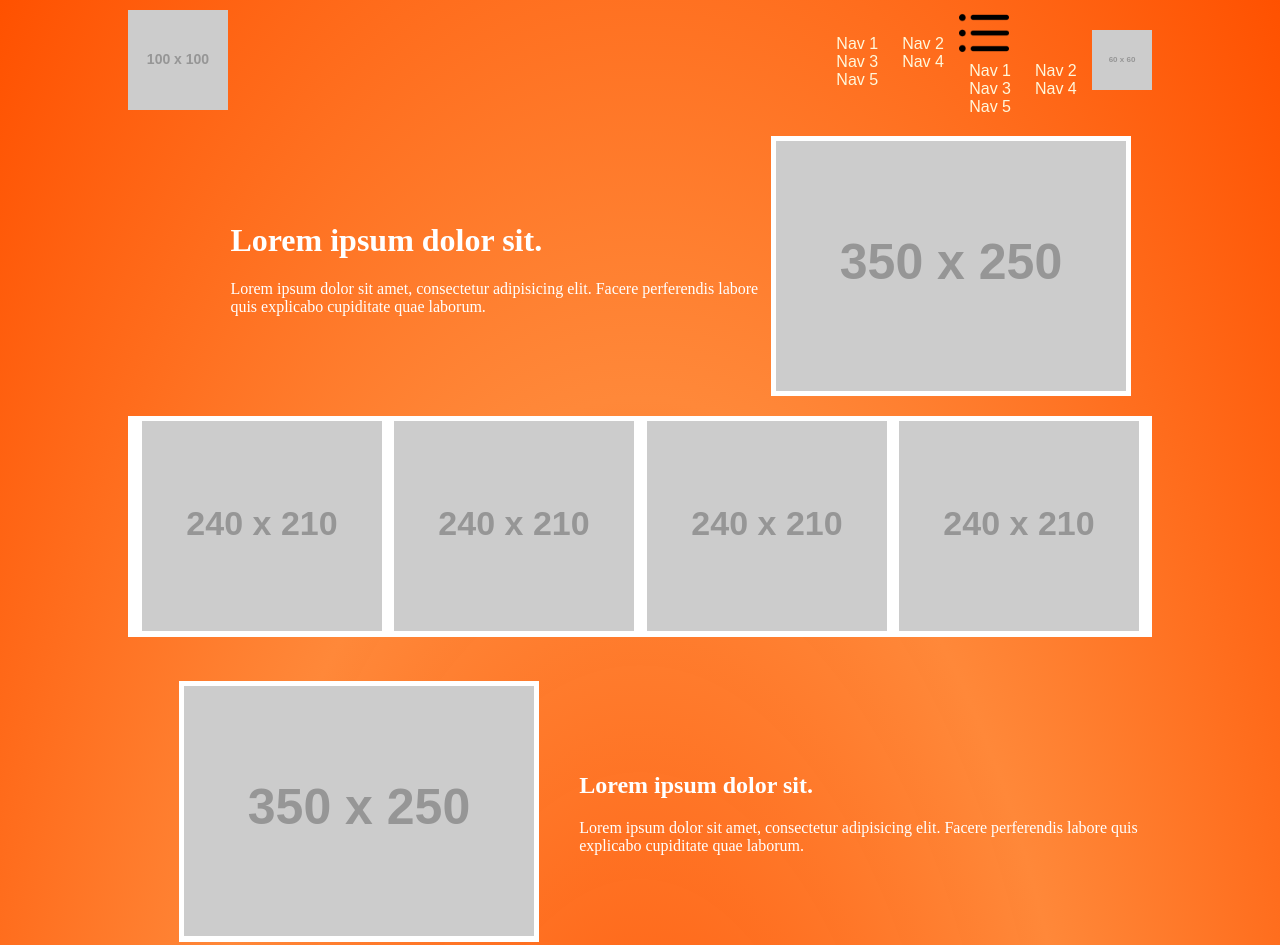
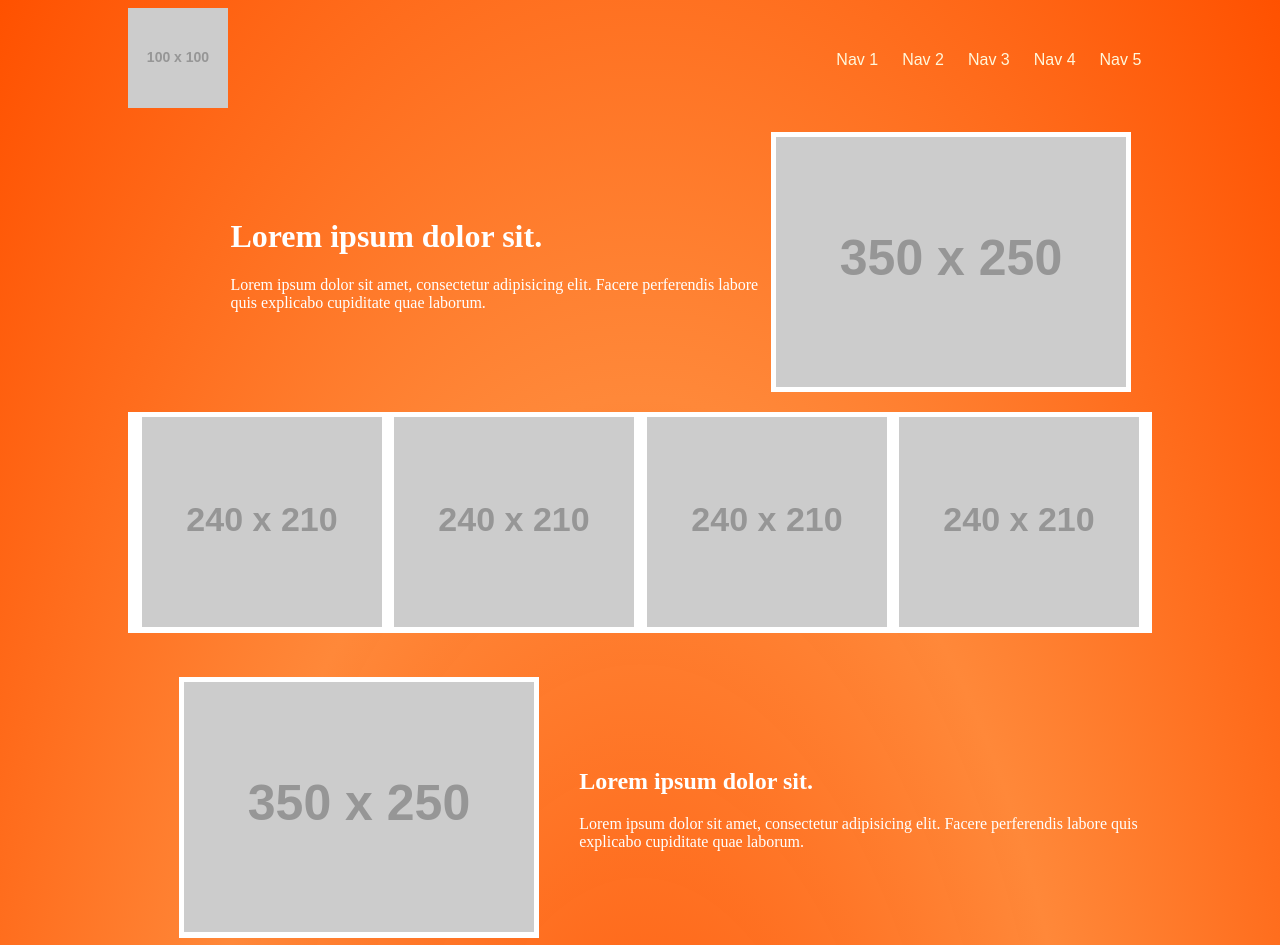
Before and after one commit to hkarthikraj01/Website, a plain HTML site: page Website/index1.html in a window 1280 px wide. Shown: the top 945 px of the page. Drawn offline with Linux system fonts and the light colour scheme; placeholder pictures from the web are drawn by us.

Commit message:
Update index1.html

```diff
--- a/Website/index1.html
+++ b/Website/index1.html
@@ -26,7 +26,7 @@
                 <a href="">Nav 4</a>
                 <a href="">Nav 5</a>
             </nav>
-            <div class="desktop">
+            <!--div class="desktop">
                 <img src="image/list.png" alt="" height="50px">
                 <div class="mob-nav">
                     <a href="">Nav 1</a>
@@ -36,7 +36,7 @@
                     <a href="">Nav 5</a>
                 </div>
             </div>
-            <div class="desktop"><img class="mlogo" src="http://placehold.jp/60x60.png" alt="Logo"></div>
+            <div class="desktop"><img class="mlogo" src="http://placehold.jp/60x60.png" alt="Logo"></div-->
         </header>
 
 
```
